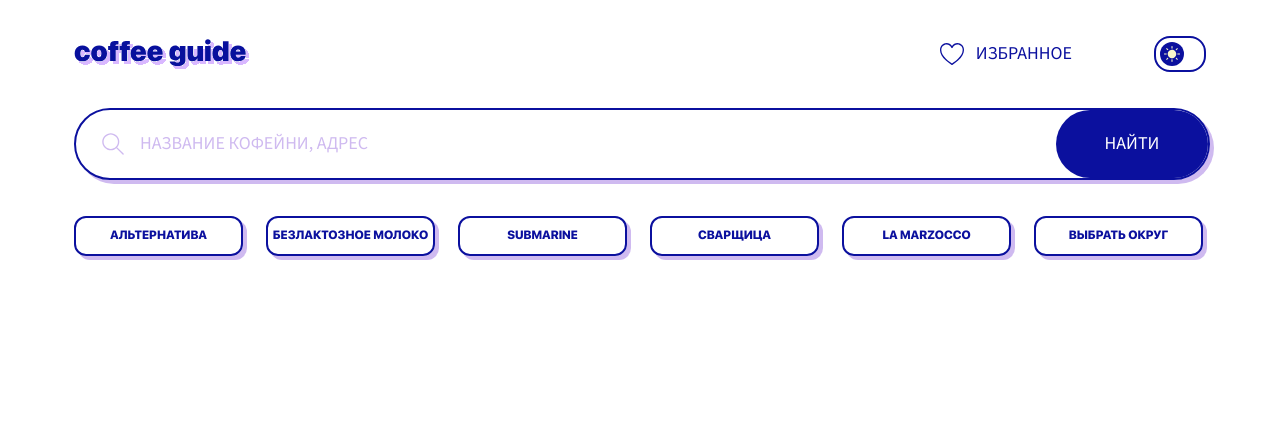
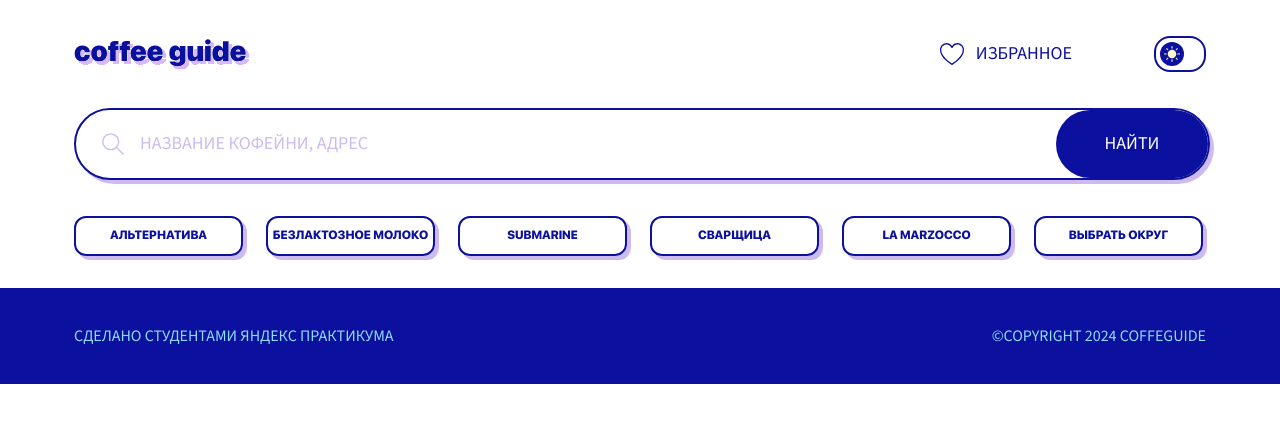
Before and after one commit to py-Coffee-Guide/coffee-guide-frontend, a React (Vite) app: page / in a window 1280 px wide. Shown: the top 422 px of the page. Built offline with nearby package versions, Linux system fonts and the light colour scheme.

Commit message:
Add footer

```diff
--- a/src/components/App/App.jsx
+++ b/src/components/App/App.jsx
@@ -3,6 +3,7 @@ import Header from '../Header/Header';
 
 import Card from '../Card/Card';
 import Main from '../Main/Main';
+import Footer from '../Footer/Footer';
 
 import styles from './App.module.scss';
 
@@ -12,6 +13,7 @@ function App() {
 		<div className={styles.root}>
 			<Header />
 			<Main />
+			<Footer />
 		</div>
 	);
 }
--- /dev/null
+++ b/src/components/Footer/Footer.jsx
@@ -0,0 +1,14 @@
+import styles from './Footer.module.scss';
+
+function Footer() {
+	return (
+		<footer className={styles.footer}>
+			<div>
+				<p>СДЕЛАНО СТУДЕНТАМИ ЯНДЕКС ПРАКТИКУМА</p>
+				<p>&copy;COPYRIGHT 2024 COFFEGUIDE</p>
+			</div>
+		</footer>
+	);
+}
+
+export default Footer;
--- /dev/null
+++ b/src/components/Footer/Footer.module.scss
@@ -0,0 +1,24 @@
+.footer {
+	display: flex;
+	align-items: center;
+    justify-content: center;
+	margin: 32px auto 0;
+	width: 100%;
+	min-height: 96px;
+	background-color: #0b109e;
+	font-family: 'SourceSansPro-Regular';
+	color: #90dbf4;
+	div {
+        display: flex;
+        justify-content: space-between;
+		width: 1132px;
+        flex-direction: row;
+		p {
+			font-weight: 12px;
+			line-height: 16px;
+			padding: 0;
+			margin: 0;
+			text-transform: uppercase;
+		}
+	}
+}
```
